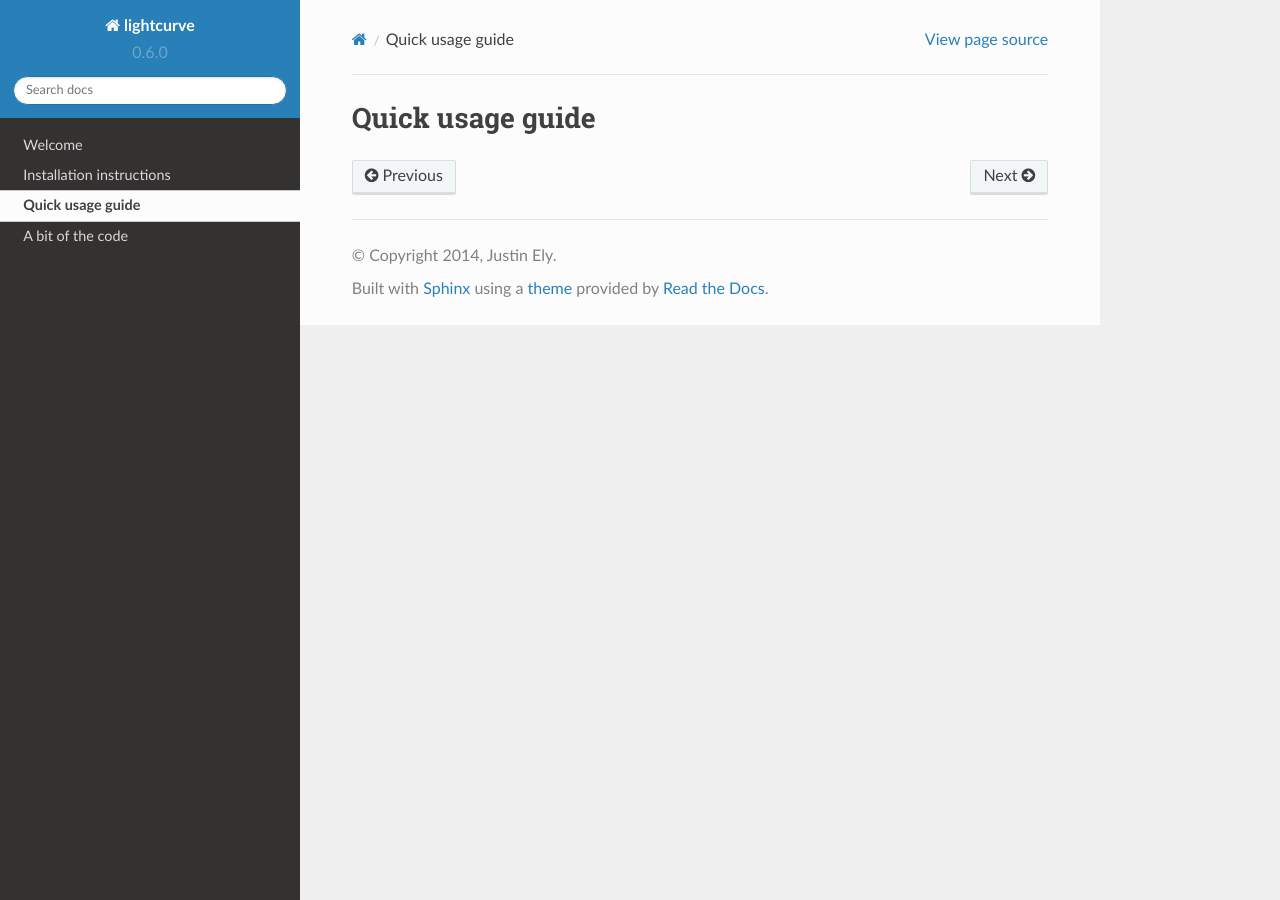
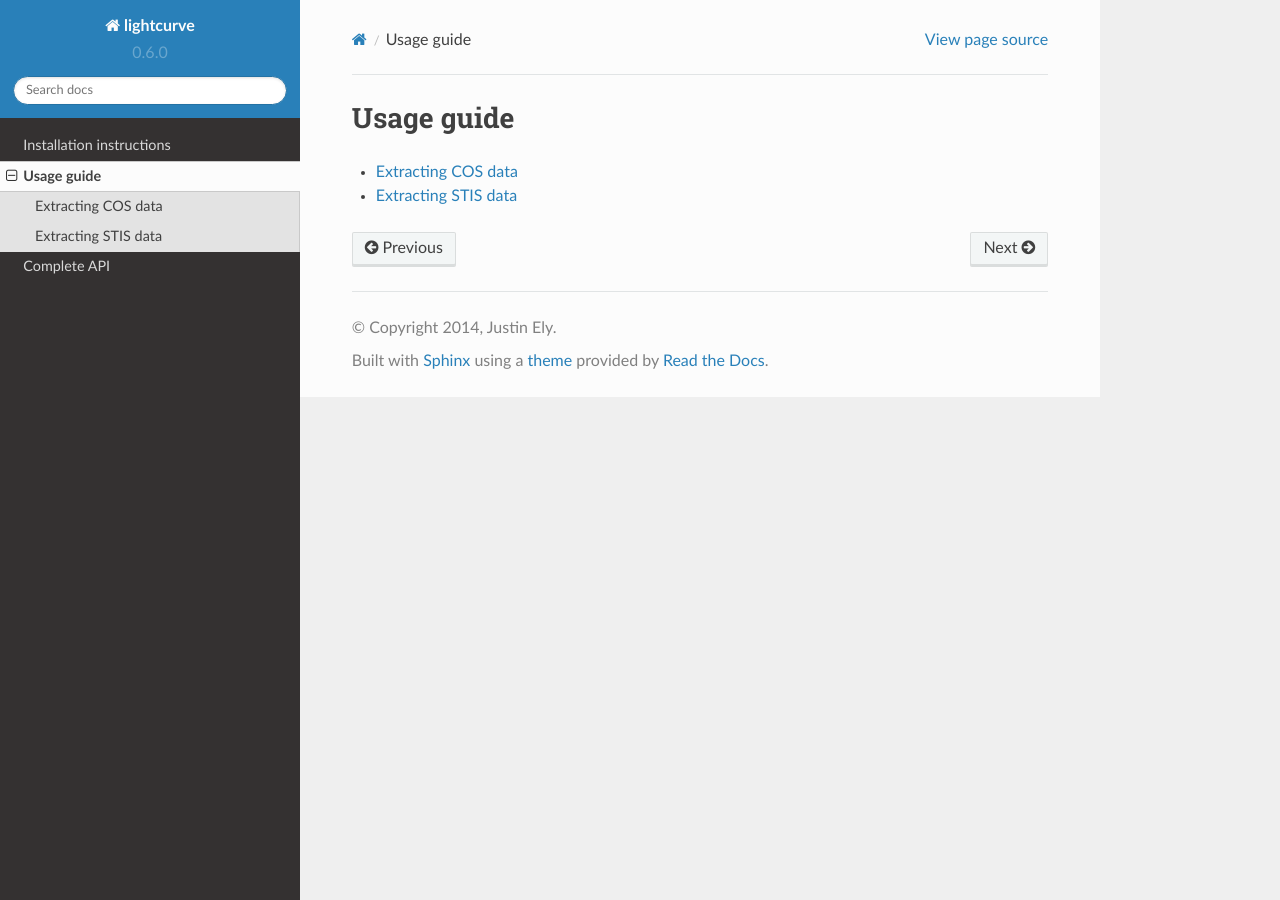
Before and after one commit to justincely/lightcurve, a Sphinx documentation site: the page built from docs/source/usage.rst, in a window 1280 px wide. Built offline with Sphinx 7.4.7 and the Read the Docs theme 2.0.0, drawn with Linux system fonts in a browser that asks for light colours.

Commit message:
progress flushing out user docs

```diff
--- a/docs/source/api.rst
+++ b/docs/source/api.rst
@@ -1,12 +1,27 @@
-A bit of the code
-=================
+Complete API
+============
 
-.. automodapi:: lightcurve
+lightcurve.io
+-------------
+.. automodapi:: lightcurve.io
+  :no-heading:
 
+lightcurve.analysis
+-------------------
 .. automodapi:: lightcurve.analysis
+  :no-heading:
 
+lightcurve.cos
+--------------
 .. automodapi:: lightcurve.cos
+  :no-heading:
 
+lightcurve.stis
+---------------
 .. automodapi:: lightcurve.stis
+  :no-heading:
 
+lightcurve.utils
+----------------
 .. automodapi:: lightcurve.utils
+  :no-heading:
--- /dev/null
+++ b/docs/source/cos_extraction.rst
@@ -0,0 +1,12 @@
+Extracting COS data
+===================
+
+
+
+
+
+Reference API
+-------------
+
+.. automodapi:: lightcurve.cos
+  :no-heading:
--- a/docs/source/usage.rst
+++ b/docs/source/usage.rst
@@ -1,2 +1,9 @@
-Quick usage guide
-=================
+Usage guide
+===========
+
+
+.. toctree::
+   :maxdepth: 1
+
+   cos_extraction.rst
+   stis_extraction.rst
```
Also changed, not shown: docs/source/index.rst (+22 -6 lines), docs/source/intro.rst (deleted, +0 -12 lines), docs/source/stis_extraction.rst (added, +12 -0 lines), docs/source/_static/flare.png (added), docs/source/_static/transit.png (added), docs/source/_static/variable.png (added), 2 other files.
